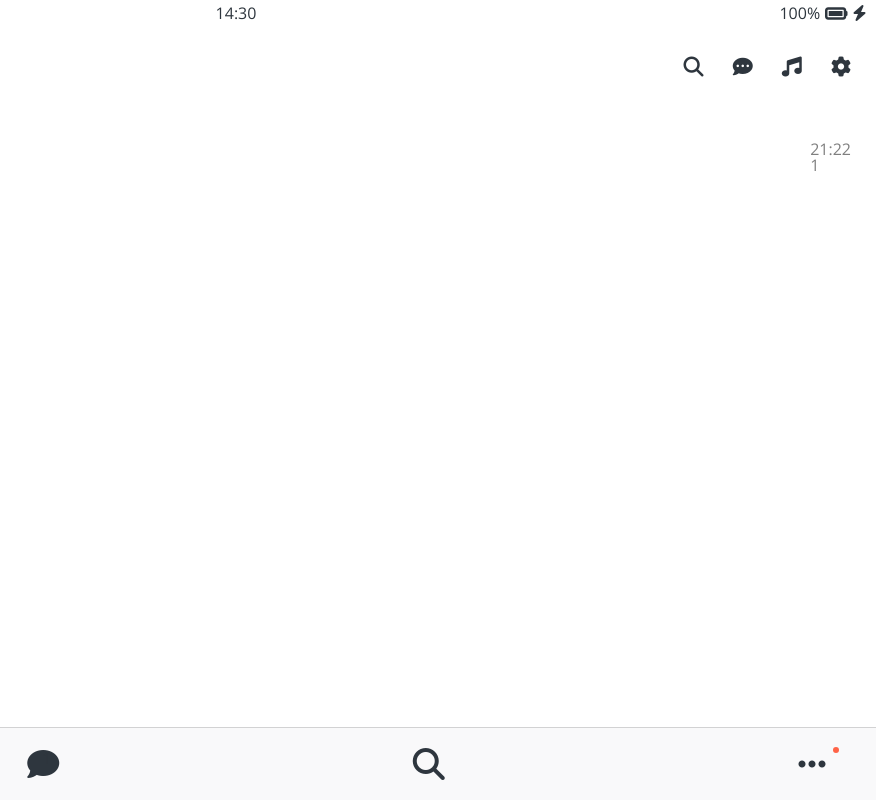
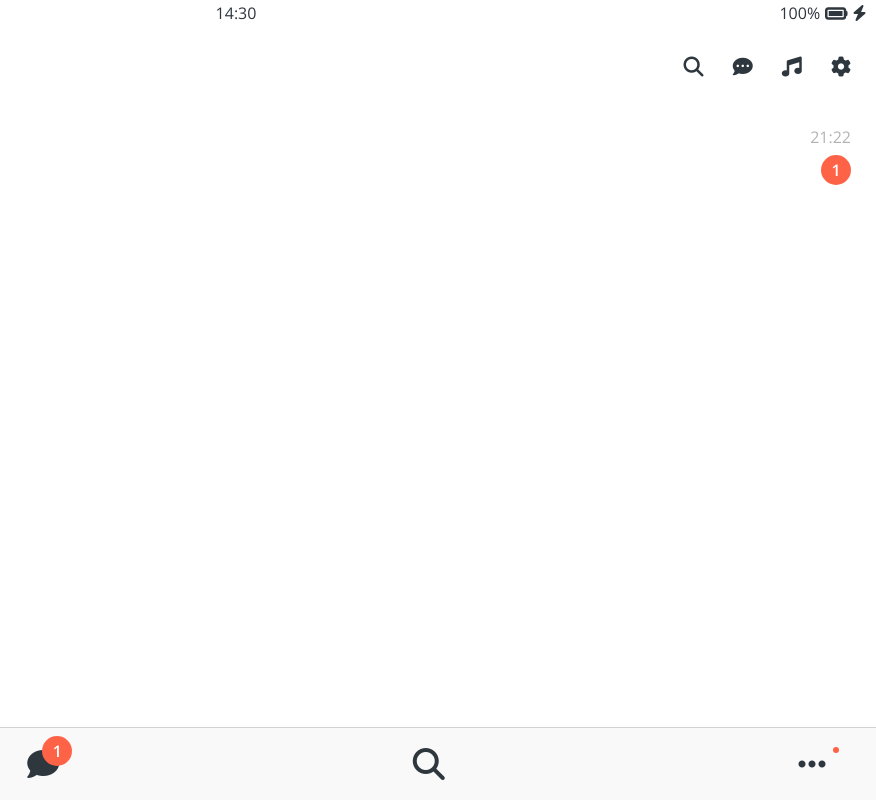
Before and after one commit to Najeong-Kim/KoKoa, a plain HTML site: page chats.html in a window 1280 px wide. Shown: the full height of the page, 404-1280 px from the left. Drawn offline with nearby package versions, Linux system fonts and the light colour scheme.

Commit message:
apply css to chats.html

```diff
--- a/css/components/user-component.css
+++ b/css/components/user-component.css
@@ -48,5 +48,13 @@
 }
 
 .user-component__column:last-child {
-  color: rgba(0, 0, 0, 0.5);
+  color: rgba(0, 0, 0, 0.3);
+  display: flex;
+  flex-direction: column;
+  align-items: flex-end;
 }
+
+.user-component__time {
+  display: block;
+  margin-bottom: 10px;
+}
--- a/css/screens/friends.css
+++ b/css/screens/friends.css
@@ -5,6 +5,7 @@
   padding: 15px 0px;
   font-size: 18px;
   margin-bottom: 10px;
+  margin-top: -10px;
 }
 
 #friends-display-link i {
--- a/css/styles.css
+++ b/css/styles.css
@@ -8,6 +8,7 @@
 @import "components/nav-bar.css";
 @import "components/screen-header.css";
 @import "components/user-component.css";
+@import "components/badge.css";
 
 /* Screens */
 @import "screens/login.css";
```
